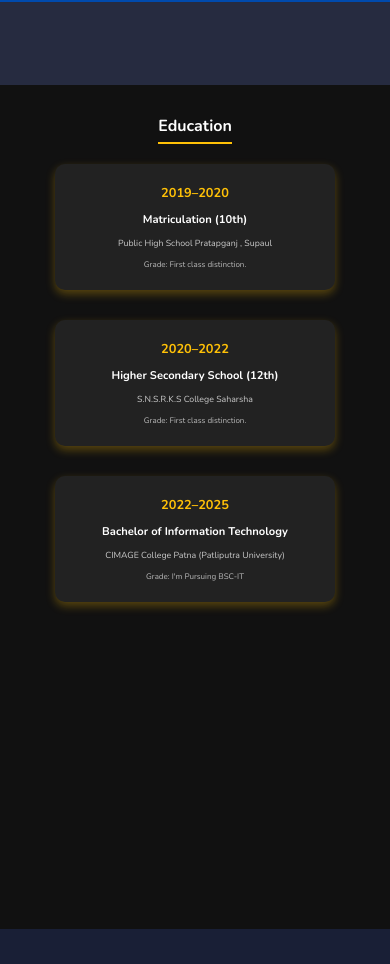
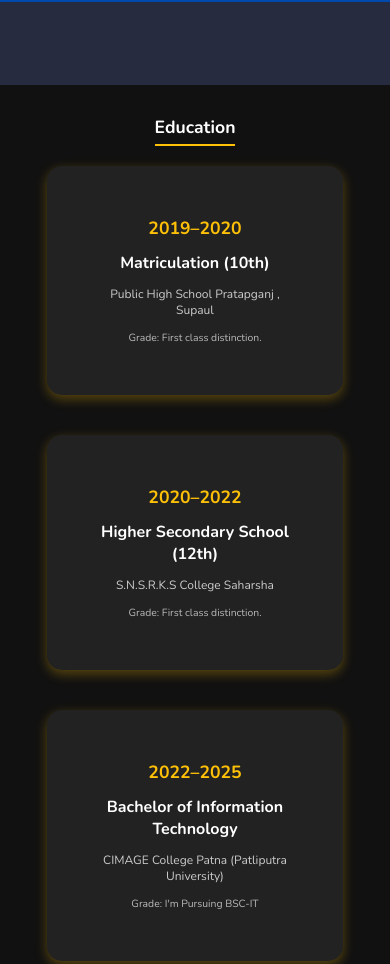
Before and after one commit to AdityaDilip/DilipkumarX, a plain HTML site: page index.html in a window 390 px wide. Shown: the part 1865-2829 px from the top of the page. Drawn offline with nearby package versions, Linux system fonts and the light colour scheme.

Commit message:
changes in css file

```diff
--- a/style.css
+++ b/style.css
@@ -720,22 +720,22 @@ span {
     padding-bottom: 5px;
 }
 
-/* Flexbox for layout */
+/* Flexbox layout */
 .education-container {
     display: flex;
     flex-wrap: wrap;
     justify-content: center;
-    gap: 30px; /* Reduced gap for better spacing */
+    gap: 40px; /* Increased gap for better spacing */
 }
 
 /* Box Styling */
 .education-box {
     background: #222;
-    padding: 30px;
-    border-radius: 10px;
-    width: 45%;
+    padding: 40px;
+    border-radius: 12px;
+    width: 48%;
     text-align: center;
-    box-shadow: 0 4px 10px rgba(255, 193, 7, 0.3);
+    box-shadow: 0 4px 12px rgba(255, 193, 7, 0.3);
     transition: transform 0.3s ease-in-out;
 }
 
@@ -745,68 +745,60 @@ span {
 
 .education-box h3 {
     color: #ffc107;
-    font-size: 1.8rem;
+    font-size: 2rem;
     font-weight: bold;
 }
 
 .education-box h2 {
-    font-size: 1.6rem;
-    margin: 10px 0;
+    font-size: 1.9rem;
+    margin: 12px 0;
 }
 
 .education-box p {
-    font-size: 1.2rem;
+    font-size: 1.4rem;
     color: #ccc;
 }
 
 .education-box span {
     display: block;
-    font-size: 1rem;
+    font-size: 1.2rem;
     color: #bbb;
-    margin-top: 10px;
+    margin-top: 12px;
 }
 
 /* Responsive Design */
 @media (max-width: 768px) {
     .education-container {
-        flex-direction: column; /* Stack items vertically */
+        flex-direction: column;
         align-items: center;
     }
 
     .education-box {
-        width: 90%; /* Make each box full-width on mobile */
-        padding: 20px; /* Reduce padding for better fit */
+        width: 95%; /* Increased box size for better visibility */
+        padding: 50px; /* More padding for spacious look */
+        border-radius: 15px; /* Smoother edges */
     }
 
     .education .heading {
-        font-size: 2rem; /* Adjust heading size */
+        font-size: 2.2rem; /* Slightly bigger heading */
     }
 
     .education-box h3 {
-        font-size: 1.6rem;
+        font-size: 2.2rem; /* Larger font */
     }
 
     .education-box h2 {
-        font-size: 1.4rem;
+        font-size: 2rem;
     }
 
     .education-box p {
-        font-size: 1.1rem;
+        font-size: 1.5rem; /* Bigger text for readability */
+    }
+
+    .education-box span {
+        font-size: 1.3rem;
     }
 }
-
-
-
-
-
-
-
-
-
-
-
-
-
 
 .hidden {
     display: none;
```
